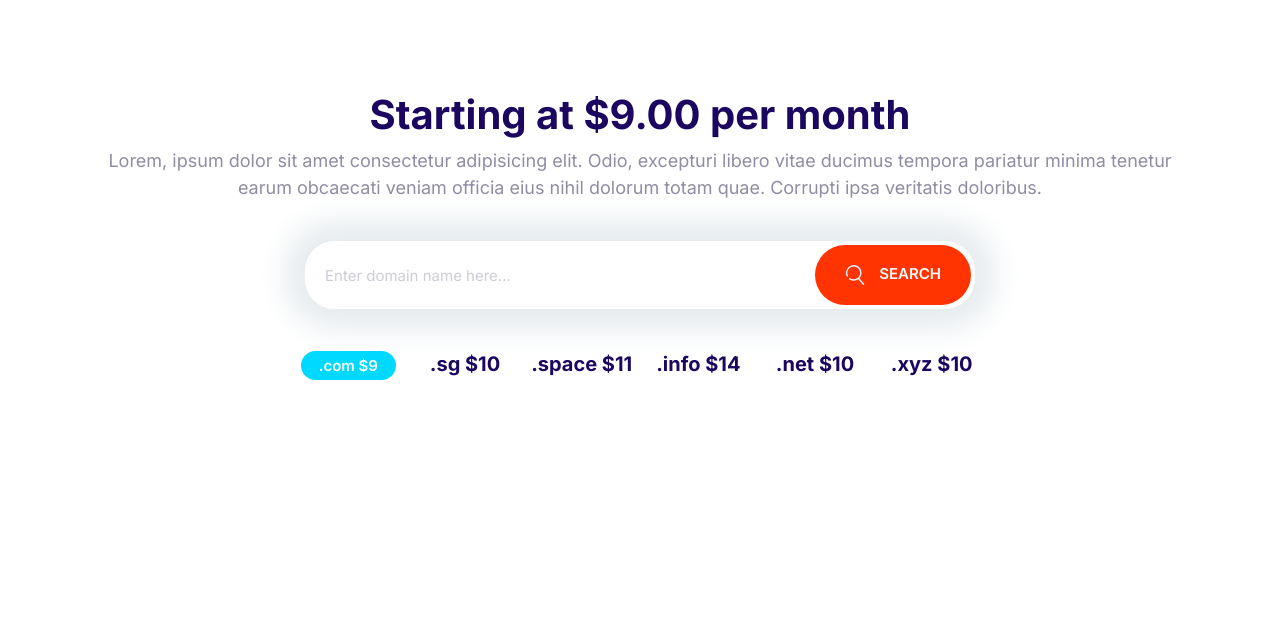
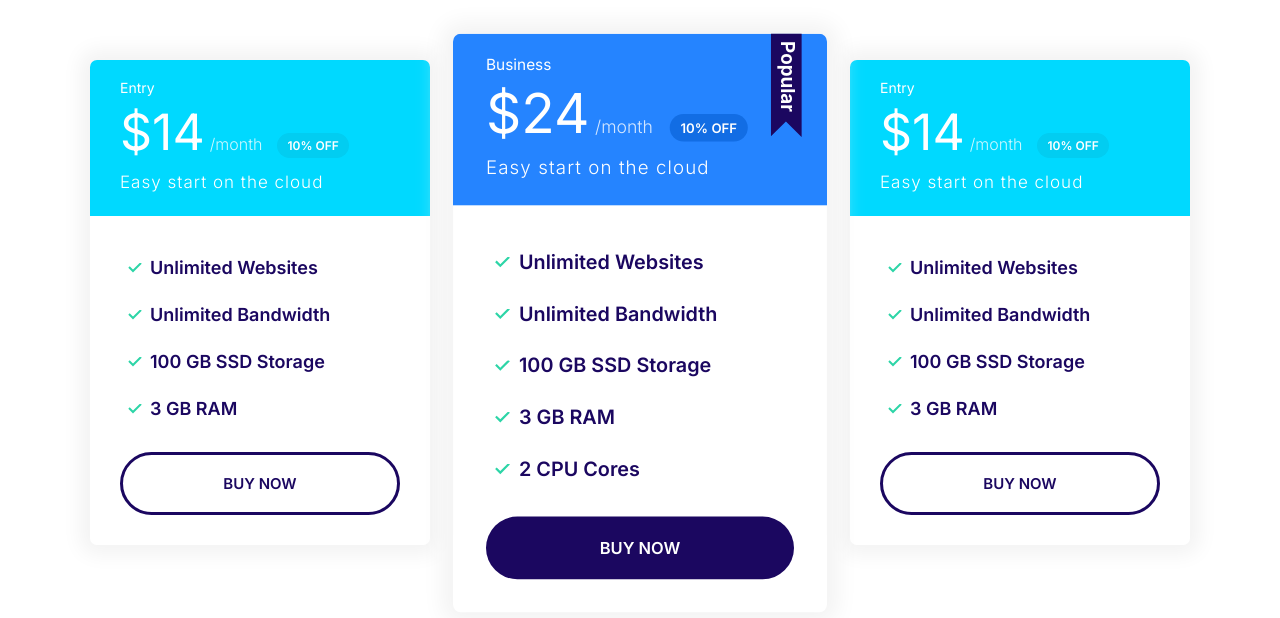
Before and after one commit to NathanielKhallil/CSS-PART-3, a plain HTML site: page index.html in a window 1280 px wide. Drawn offline with Linux system fonts and the light colour scheme.

Commit message:
Created Plan-Block component

```diff
--- a/CSS/styles.css
+++ b/CSS/styles.css
@@ -244,6 +244,11 @@ a {
   background-color: #fd4516;
 }
 
+.btn--plan {
+  background-color: var(--color-headings);
+  color: #fff;
+}
+
 .btn--outline {
   background: #fff;
   color: var(--color-headings);
@@ -335,7 +340,15 @@ a {
   background: #02cdf1;
 }
 
+.card--primary .badge--primary {
+  background: #126de4;
+}
+
 /* plans */
+
+.plan {
+  transition: transform 0.2s ease-out;
+}
 
 .plan__name {
   color: #fff;
@@ -369,6 +382,10 @@ a {
   font-weight: 600;
 }
 
+.plan--popular {
+  transform: scale(1.1);
+}
+
 .plan--popular .card__header {
   position: relative;
 }
@@ -380,6 +397,14 @@ a {
   position: absolute;
   top: -6px;
   right: 5%;
+}
+
+.plan:hover {
+  transform: scale(1.05);
+}
+
+.plan--popular:hover {
+  transform: scale(1.15);
 }
 
 @media screen and (min-width: 1024px) {
@@ -728,3 +753,14 @@ a {
     grid-template-columns: repeat(auto-fit, minmax(10rem, 1fr));
   }
 }
+
+/* Plan-Block */
+
+.block-plans .grid {
+  gap: 8rem 4rem;
+}
+
+.block-plans .card {
+  max-width: 500px;
+  margin: 0 auto;
+}
--- a/index.html
+++ b/index.html
@@ -15,37 +15,72 @@
     <link rel="stylesheet" href="/CSS/styles.css" />
   </head>
   <body>
-    <section class="block container block-domain">
-      <header class="block__header">
-        <h2>Starting at $9.00 per month</h2>
-        <p>
-          Lorem, ipsum dolor sit amet consectetur adipisicing elit. Odio,
-          excepturi libero vitae ducimus tempora pariatur minima tenetur earum
-          obcaecati veniam officia eius nihil dolorum totam quae. Corrupti ipsa
-          veritatis doloribus.
-        </p>
-      </header>
-      <div class="input-group">
-        <input
-          class="input"
-          type="text"
-          placeholder="Enter domain name here..."
-        />
-        <button class="btn btn--accent">
-          <svg class="icon icon--white">
-            <use xlink:href="images/sprite.svg#search"></use>
-          </svg>
-          Search
-        </button>
+    <section class="block container block-plans">
+      <div class="grid grid--1x3">
+        <div class="plan">
+          <div class="card card--secondary">
+            <header class="card__header">
+              <h3 class="plan__name">Entry</h3>
+              <span class="plan__price">$14</span>
+              <span class="plan__billing-cycle">/month</span>
+              <span class="badge badge--secondary badge--small">10% OFF</span>
+              <span class="plan__description">Easy start on the cloud</span>
+            </header>
+            <div class="card__body">
+              <ul class="list list--tick">
+                <li class="list__item">Unlimited Websites</li>
+                <li class="list__item">Unlimited Bandwidth</li>
+                <li class="list__item">100 GB SSD Storage</li>
+                <li class="list__item">3 GB RAM</li>
+              </ul>
+              <button class="btn btn--outline btn--block">BUY NOW</button>
+            </div>
+          </div>
+        </div>
+
+        <div class="plan plan--popular">
+          <div class="card card--primary">
+            <header class="card__header">
+              <h3 class="plan__name">Business</h3>
+              <span class="plan__price">$24</span>
+              <span class="plan__billing-cycle">/month</span>
+              <span class="badge badge--primary badge--small">10% OFF</span>
+              <span class="plan__description">Easy start on the cloud</span>
+            </header>
+            <div class="card__body">
+              <ul class="list list--tick">
+                <li class="list__item">Unlimited Websites</li>
+                <li class="list__item">Unlimited Bandwidth</li>
+                <li class="list__item">100 GB SSD Storage</li>
+                <li class="list__item">3 GB RAM</li>
+                <li class="list__item">2 CPU Cores</li>
+              </ul>
+              <button class="btn btn--block btn--plan">BUY NOW</button>
+            </div>
+          </div>
+        </div>
+
+        <div class="plan">
+          <div class="card card--secondary">
+            <header class="card__header">
+              <h3 class="plan__name">Entry</h3>
+              <span class="plan__price">$14</span>
+              <span class="plan__billing-cycle">/month</span>
+              <span class="badge badge--secondary badge--small">10% OFF</span>
+              <span class="plan__description">Easy start on the cloud</span>
+            </header>
+            <div class="card__body">
+              <ul class="list list--tick">
+                <li class="list__item">Unlimited Websites</li>
+                <li class="list__item">Unlimited Bandwidth</li>
+                <li class="list__item">100 GB SSD Storage</li>
+                <li class="list__item">3 GB RAM</li>
+              </ul>
+              <button class="btn btn--outline btn--block">BUY NOW</button>
+            </div>
+          </div>
+        </div>
       </div>
-      <ul class="list block-domain__prices">
-        <li><span class="badge badge--secondary">.com $9</span></li>
-        <li>.sg $10</li>
-        <li>.space $11</li>
-        <li>.info $14</li>
-        <li>.net $10</li>
-        <li>.xyz $10</li>
-      </ul>
     </section>
     <script src="js/main.js"></script>
   </body>
```
Also changed, not shown: Components/plan-block.html (added, +67 -0 lines).
